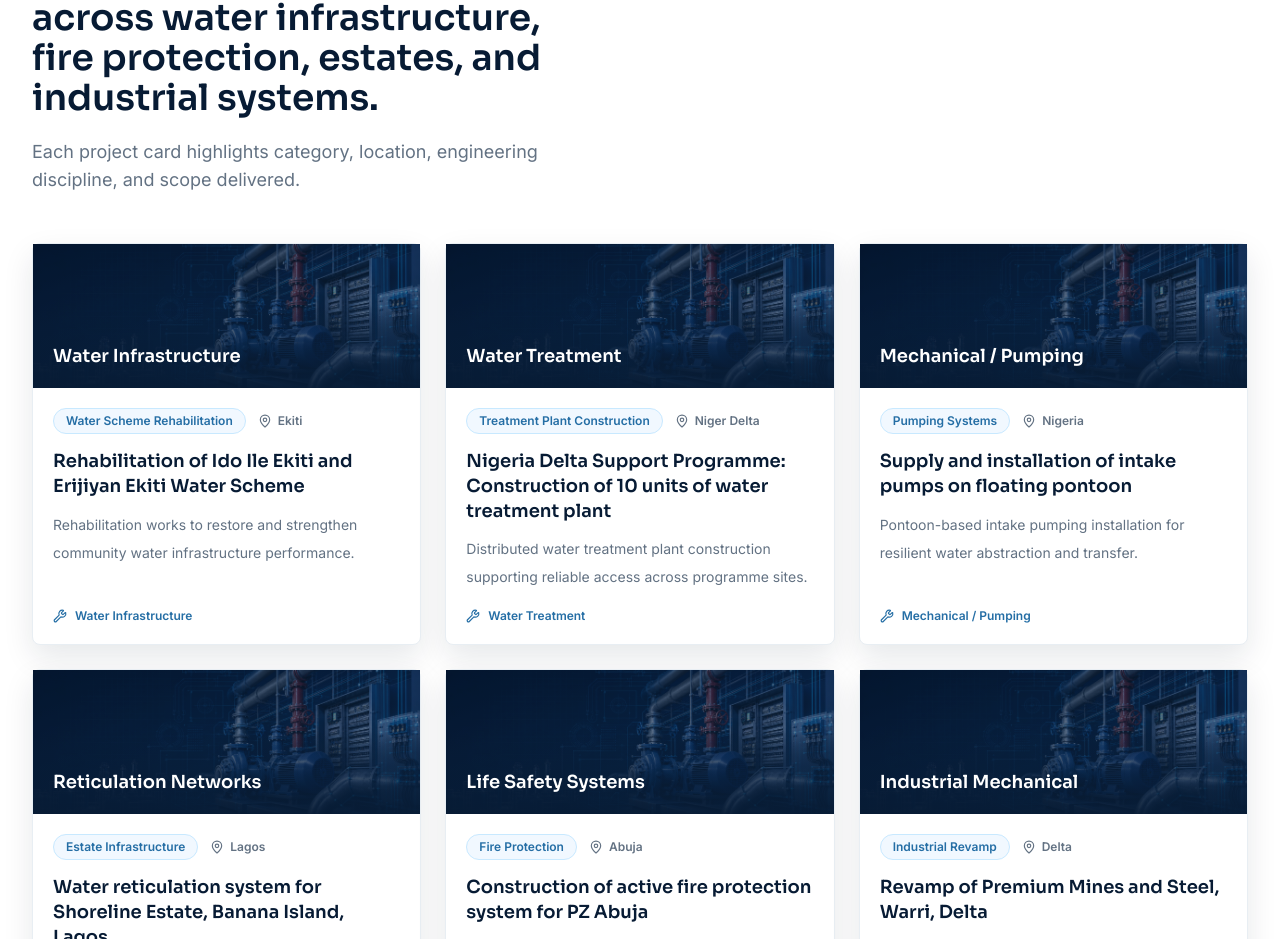
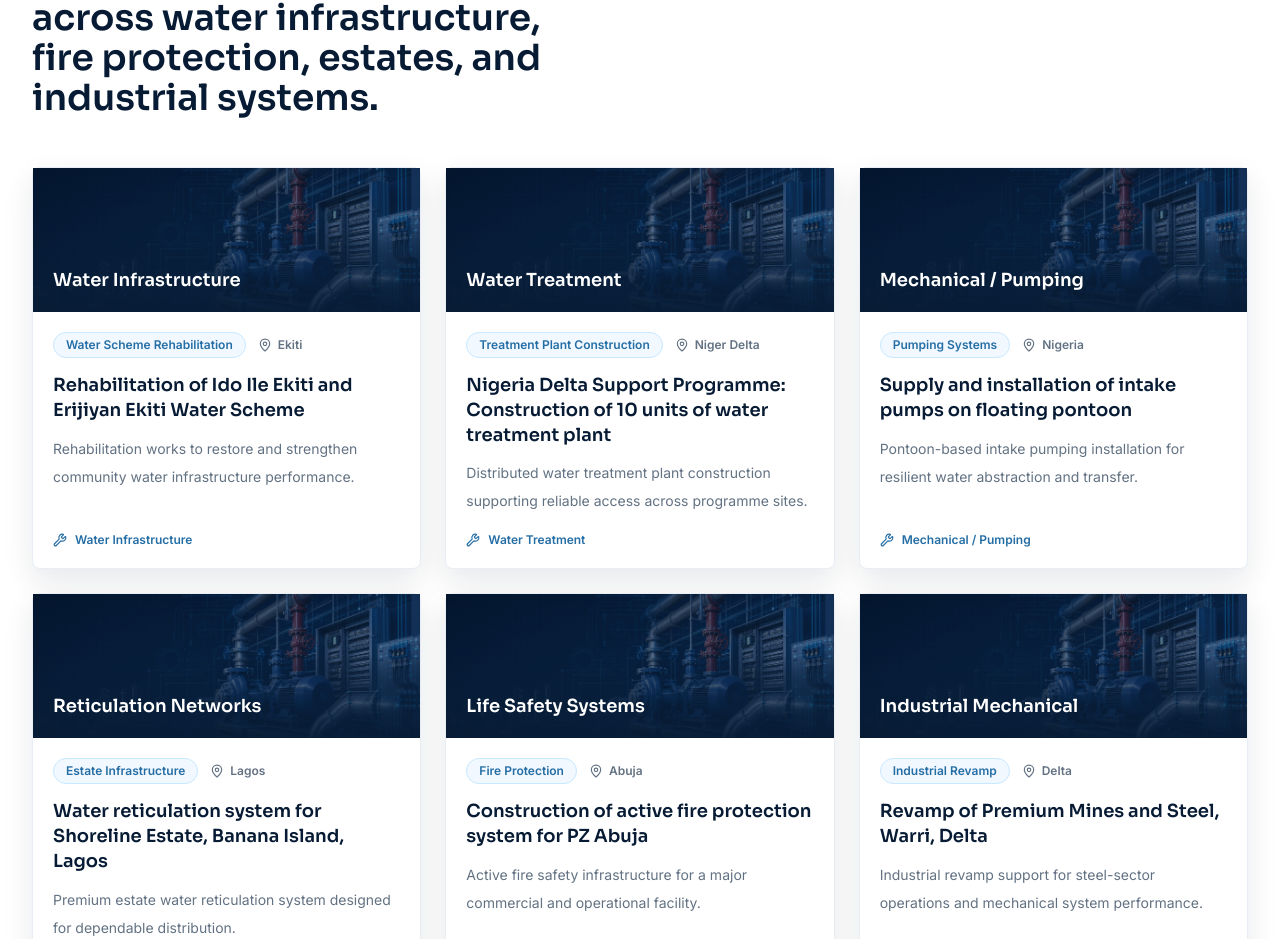
Before and after one commit to micha-tech/clampsweb, a Next.js app: page / in a window 1280 px wide. Shown: the part 5336-6275 px from the top of the page. Built offline with nearby package versions, Linux system fonts and the light colour scheme.

Commit message:
project description removed

```diff
--- a/src/app/page.tsx
+++ b/src/app/page.tsx
@@ -266,7 +266,6 @@ export default function Home() {
             <SectionHeader
               label="Project Portfolio"
               title="Selected engineering work across water infrastructure, fire protection, estates, and industrial systems."
-              description="Each project card highlights category, location, engineering discipline, and scope delivered."
             />
           </div>
           <div className="mt-12 grid gap-6 md:grid-cols-2 xl:grid-cols-3">
```
Also changed, not shown: 1 other file (tests, documents, lock files or other folders).
